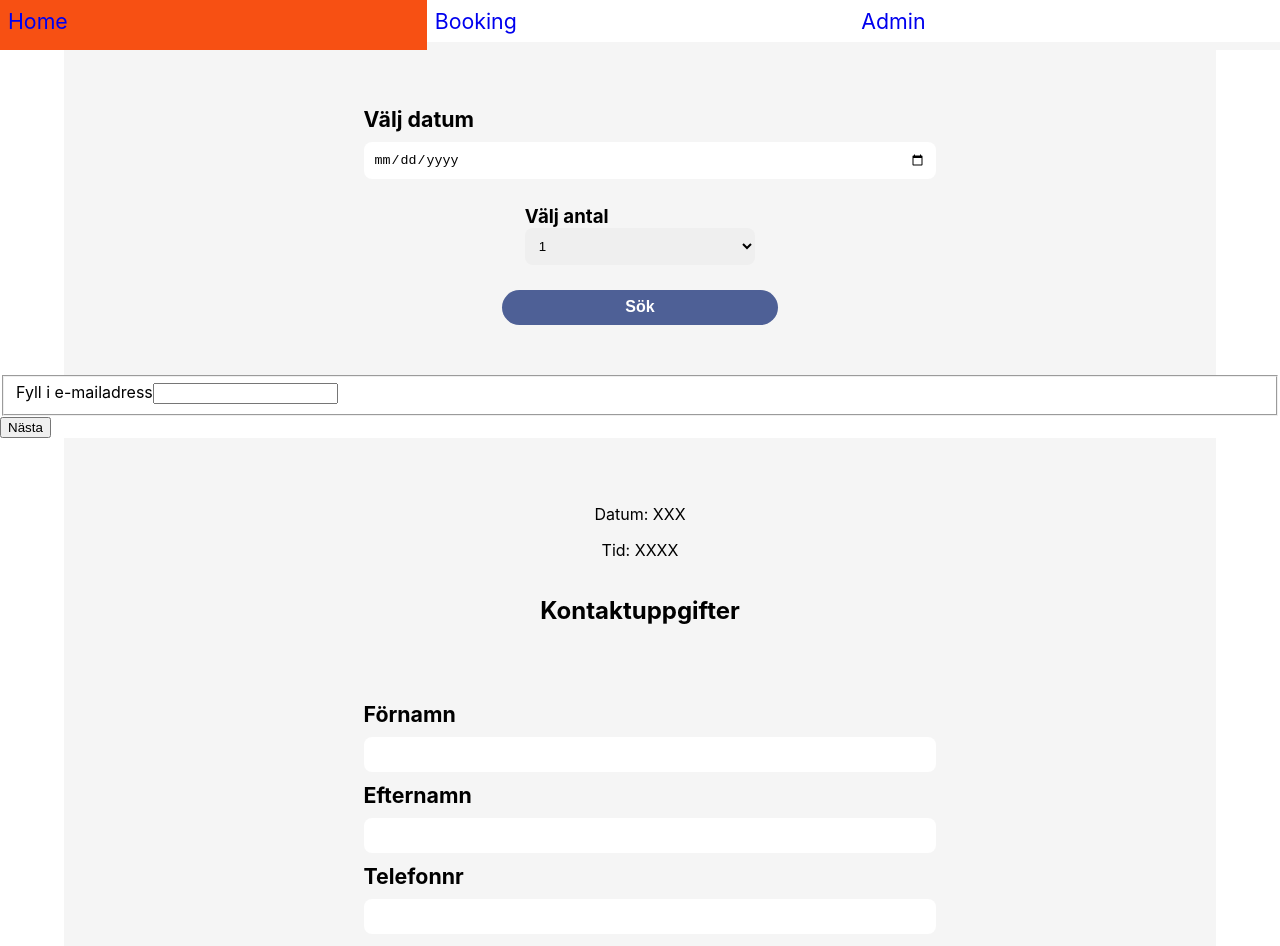
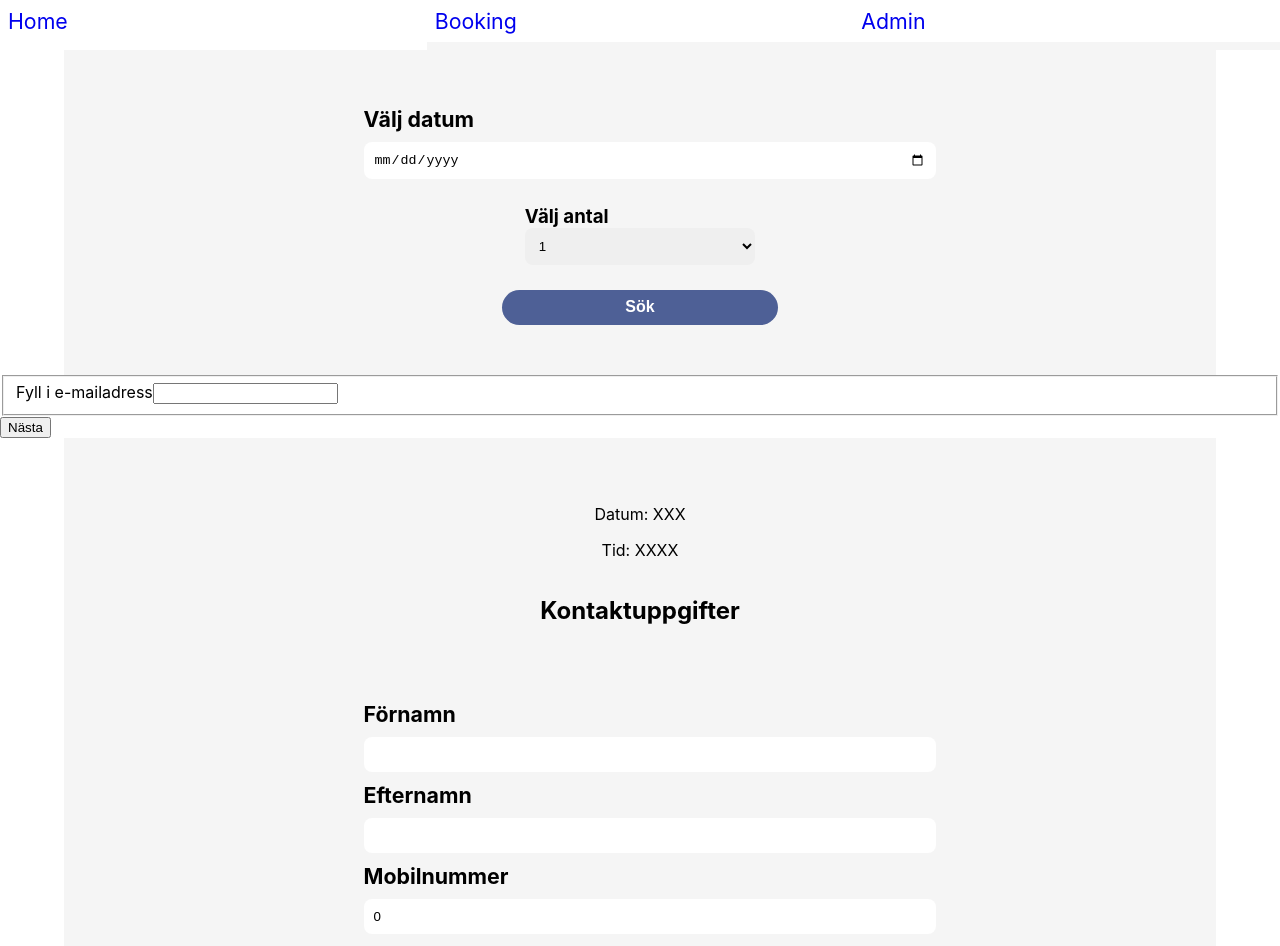
Before and after one commit to synnaf/react-bookingproject, a React (Create React App) app: page /booking in a window 1280 px wide. Shown: the top 946 px of the page. Built offline with nearby package versions, Linux system fonts and the light colour scheme.

Commit message:
creating newGuest based on form

```diff
--- a/src/components/createBooking/CreateBooking.tsx
+++ b/src/components/createBooking/CreateBooking.tsx
@@ -1,30 +1,31 @@
-import React, { useState } from 'react';
-import BookingInformation from '../bookingInformation/BookingInformation';
-import Guest from '../../models/Guest';
-import Booking from '../../models/Booking';
-import GuestInformation from '../guest-information/GuestInformation';
-
+import React, { useState } from "react";
+import BookingInformation from "../bookingInformation/BookingInformation";
+import Guest from "../../models/Guest";
+import Booking from "../../models/Booking";
+import GuestInformation from "../guest-information/GuestInformation";
 
 export default function CreateBooking() {
-
   const [reservation, setReservation] = useState(new Booking());
   const [guest, setGuest] = useState(new Guest());
-
+  const [guestExist, setGuestExist] = useState(false);
 
   //FUNKTION FÖR ATT SPARA BOKNINGEN
   function saveBooking(test: Booking) {
     console.log(test);
   }
 
-    function saveGuest() {
+  function saveGuest(g: Guest, ge: boolean) {
+    setGuestExist(ge);
+    setGuest(g);
     console.log("Gäst sparad i db");
+    console.log("GÄST ATT SPARA ÄR", g);
+    console.log(ge);
   }
 
-    return(
+  return (
     <div>
       <BookingInformation addBooking={saveBooking}></BookingInformation>
       {<GuestInformation addGuest={saveGuest}></GuestInformation>}
     </div>
   );
-
 }
--- a/src/components/guest-information/GuestInformation.tsx
+++ b/src/components/guest-information/GuestInformation.tsx
@@ -1,36 +1,25 @@
-import React, { useState, ChangeEvent, KeyboardEvent } from "react";
+import React, { useState, ChangeEvent, KeyboardEvent, useReducer } from "react";
 import "./GuestInformation.scss";
 import axios from "axios";
 import Guest from "../../models/Guest";
 
 export interface IGuestInformationProps {
-  addGuest(guest: Guest): void;
+  addGuest(guest: Guest, isGuest: boolean): void;
 }
 
 export default function GuestInformation(props: IGuestInformationProps) {
   const [gdpr, setGdpr] = useState(false);
 
   const [isGuest, setIsGuest] = useState(false);
+  const [registeredGuest, setRegisteredGuest] = useState(new Guest());
+
   const [emailInput, setEmailInput] = useState("");
-  const [registeredGuest, setRegisteredGuest] = useState(new Guest());
-  const [newGuest, setNewGuest] = useState(new Guest());
+  const [gId, setGId] = useState(0);
 
-  function handleGdpr(e: any) {
-    if (e.target.checked === true) {
-      return setGdpr(true);
-    } else {
-      return setGdpr(false);
-    }
-  }
-
-  function createGuest() {
-    console.log("GDPR is approved");
-    props.addGuest(newGuest);
-  }
-
-  function updateEmailInputValue(e: ChangeEvent<HTMLInputElement>) {
-    setEmailInput(e.target.value);
-  }
+  const [newGuest, setNewGuest] = useReducer(
+    (state: Guest, newState: Guest) => ({ ...state, ...newState }),
+    new Guest()
+  );
 
   function findGuest() {
     console.log(emailInput);
@@ -43,20 +32,57 @@ export default function GuestInformation(props: IGuestInformationProps) {
       if (selectedGuest) {
         setRegisteredGuest({ ...selectedGuest });
         setIsGuest(true);
+        setEmailInput("");
         console.log(selectedGuest);
         return;
       }
       if (!selectedGuest) {
         console.log("Guest needs to be added");
+        setGId(Math.floor(Math.random() * 10000) + 1);
+        setIsGuest(false);
       }
-      setEmailInput("");
     });
   }
+
   function checkIfEnterPressed(e: KeyboardEvent) {
     if (e.which === 13) {
+      e.preventDefault();
       findGuest();
+    }
+  }
 
-      e.preventDefault();
+  function updateEmailInputValue(e: ChangeEvent<HTMLInputElement>) {
+    setEmailInput(e.target.value);
+    console.log(emailInput);
+  }
+
+  function updateInputValue(e: ChangeEvent<HTMLInputElement>) {
+    let element = e.target.name;
+    let value = e.target.value;
+
+    setNewGuest({
+      [element]: value,
+      guestId: gId,
+    } as any);
+  }
+
+  function handleGdpr(e: any) {
+    if (e.target.checked === true) {
+      return setGdpr(true);
+    } else {
+      return setGdpr(false);
+    }
+  }
+
+  function createGuest() {
+    console.log("GDPR is approved");
+    if (isGuest) {
+      props.addGuest(registeredGuest, isGuest);
+      console.log(registeredGuest);
+    }
+    if (!isGuest) {
+      props.addGuest(newGuest, isGuest);
+      console.log(newGuest);
     }
   }
 
@@ -68,7 +94,7 @@ export default function GuestInformation(props: IGuestInformationProps) {
           <input
             type="email"
             name="email"
-            value={emailInput}
+            value={emailInput || ""}
             onChange={updateEmailInputValue}
             onKeyPress={checkIfEnterPressed}
           />
@@ -90,25 +116,25 @@ export default function GuestInformation(props: IGuestInformationProps) {
               <label>Förnamn</label>
               <input
                 type="text"
-                name="name"
+                name="firstName"
                 defaultValue={registeredGuest.firstName}
-                disabled
+                readOnly
               />
 
               <label>Efternamn</label>
               <input
                 type="text"
-                name="lName"
+                name="lastName"
                 defaultValue={registeredGuest.lastName}
-                disabled
+                readOnly
               />
 
               <label>Telefonnr</label>
               <input
-                type="text"
-                name="phone"
+                type="number"
+                name="phoneNumber"
                 defaultValue={registeredGuest.phoneNumber}
-                disabled
+                readOnly
               />
 
               <label>Mail</label>
@@ -116,22 +142,42 @@ export default function GuestInformation(props: IGuestInformationProps) {
                 type="email"
                 name="email"
                 defaultValue={registeredGuest.email}
-                disabled
+                readOnly
               />
             </fieldset>
           ) : (
             <fieldset className="input-container">
               <label>Förnamn</label>
-              <input type="text" name="name" />
+              <input
+                type="text"
+                name="firstName"
+                value={newGuest.firstName}
+                onChange={updateInputValue}
+              />
 
               <label>Efternamn</label>
-              <input type="text" name="lName" />
+              <input
+                type="text"
+                name="lastName"
+                value={newGuest.lastName}
+                onChange={updateInputValue}
+              />
 
-              <label>Telefonnr</label>
-              <input type="text" name="phone" />
+              <label>Mobilnummer</label>
+              <input
+                type="number"
+                name="phoneNumber"
+                value={newGuest.phoneNumber}
+                onChange={updateInputValue}
+              />
 
               <label>Mail</label>
-              <input type="email" name="email" />
+              <input
+                type="email"
+                name="email"
+                defaultValue={emailInput}
+                disabled
+              />
             </fieldset>
           )}
           <fieldset className="additional-info">
```
Lines whose indentation alone changed are shown as unchanged.
